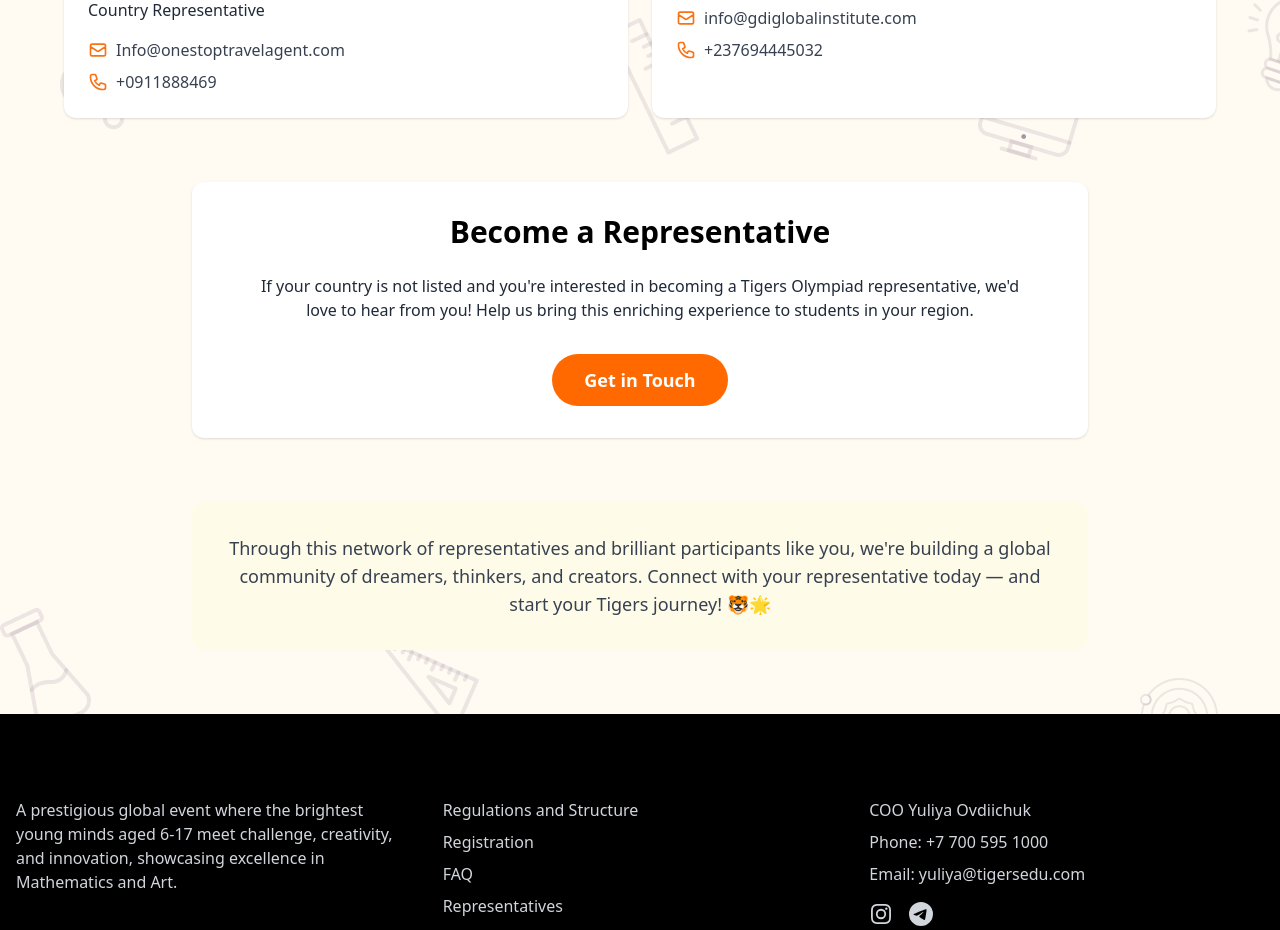
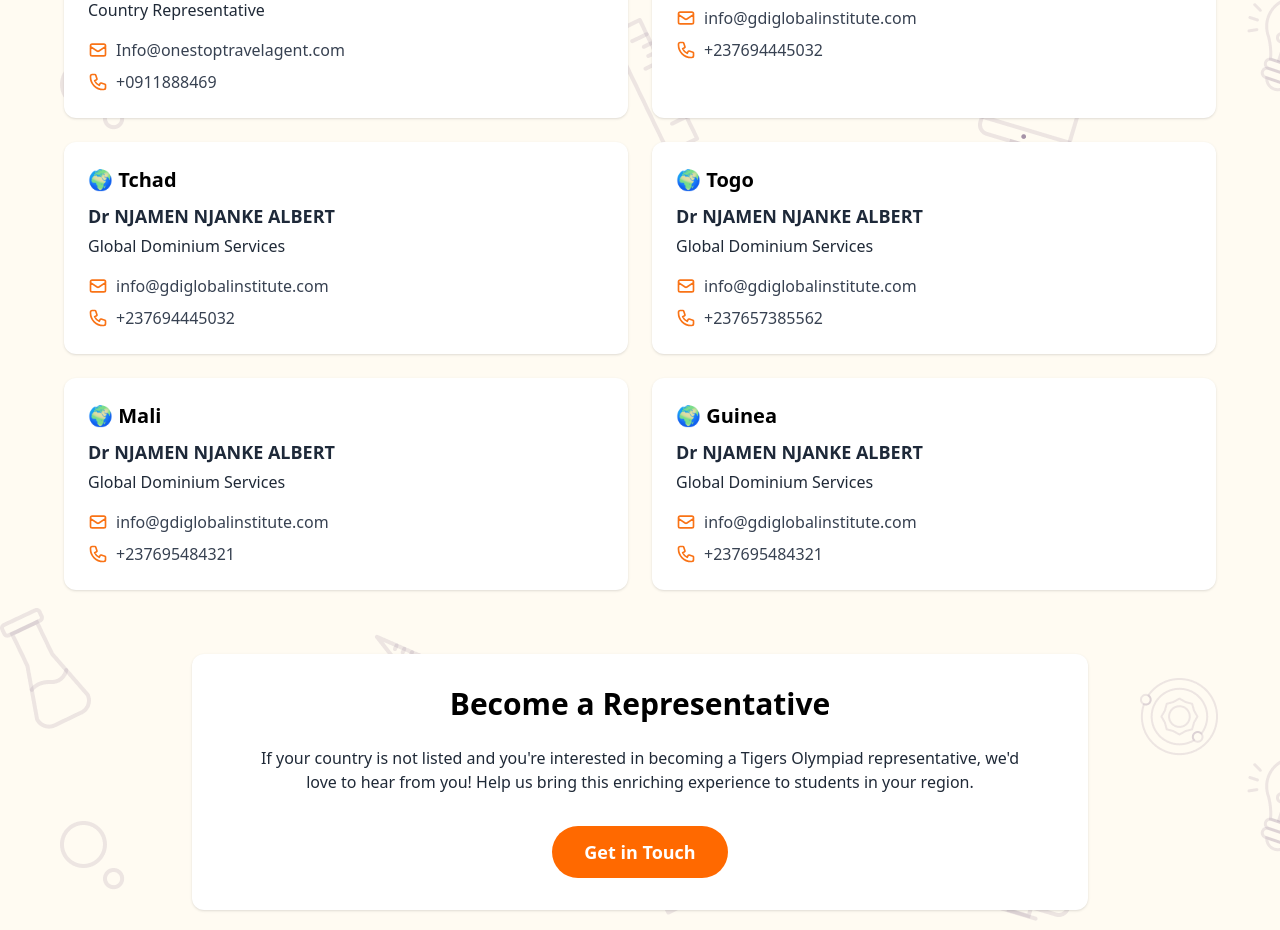
Before and after one commit to VladNaboka/olympiad_tiger_site, a Next.js app: page /representatives in a window 1280 px wide. Shown: the part 1524-2454 px from the top of the page. Built offline with nearby package versions, Linux system fonts and the light colour scheme.

Commit message:
mini fix

```diff
--- a/src/app/news/page.js
+++ b/src/app/news/page.js
@@ -92,16 +92,22 @@
               <div className="relative h-20 md:h-24 w-full mb-4 md:mb-6">
                 <Image
                   src="/image/news/mycombe_logo.png"
-                  alt="Wycombe Abbey School"
+                  alt="Wycombe Abbey International"
                   fill
                   className="object-contain"
                 />
               </div>
-              <h4 className="text-lg md:text-xl font-semibold text-gray-800 mb-2 md:mb-3">WYCOMBE ABBEY SCHOOL</h4>
+              <h4 className="text-lg md:text-xl font-semibold text-gray-800 mb-2 md:mb-3">WYCOMBE ABBEY INTERNATIONAL</h4>
               <a href="http://www.wycombeabbey.com" className="text-purple-600 underline hover:text-purple-800 text-base md:text-lg">
                 www.wycombeabbey.com
               </a>
-              <p className="text-sm md:text-base text-gray-600 mt-2">download the brochure</p>
+              <a
+                href="/files_download/MATH 2026.pdf"
+                download
+                className="text-sm md:text-base text-gray-600 mt-2 hover:text-purple-600 cursor-pointer underline block"
+              >
+                download the brochure
+              </a>
             </div>
 
             {/* Row 1, Col 2: Math Image */}
@@ -163,7 +169,7 @@
                 <div className="text-7xl mr-6 flex-shrink-0">
                   🥇
                 </div>
-                <span className="text-xl font-bold text-gray-900">2-week camp SUMMER 2027 (US or UK)</span>
+                <span className="text-xl font-bold text-gray-900">2 weeks summer camp, 2027 (US or UK)</span>
               </div>
 
               {/* Silver Prize */}
@@ -171,7 +177,7 @@
                 <div className="text-7xl mr-6 flex-shrink-0">
                   🥈
                 </div>
-                <span className="text-xl font-bold text-gray-900">2-week camp SUMMER 2027 (Europe or Asia)</span>
+                <span className="text-xl font-bold text-gray-900">2 weeks summer camp, 2027 (Europe or Asia)</span>
               </div>
 
               {/* Bronze Prize */}
--- a/src/app/representatives/page.js
+++ b/src/app/representatives/page.js
@@ -43,7 +43,39 @@
     role: "Country Representative",
     email: "info@gdiglobalinstitute.com",
     phone: "+237694445032"
-  }
+  },
+  {
+    id: 6,
+    country: "Tchad",
+    name: "Dr NJAMEN NJANKE ALBERT",
+    role: "Global Dominium Services",
+    email: "info@gdiglobalinstitute.com",
+    phone: "+237694445032"
+  },
+  {
+    id: 7,
+    country: "Togo",
+    name: "Dr NJAMEN NJANKE ALBERT",
+    role: "Global Dominium Services",
+    email: "info@gdiglobalinstitute.com",
+    phone: "+237657385562"
+  },
+  {
+    id: 8,
+    country: "Mali",
+    name: "Dr NJAMEN NJANKE ALBERT",
+    role: "Global Dominium Services",
+    email: "info@gdiglobalinstitute.com",
+    phone: "+237695484321"
+  },
+  {
+    id: 9,
+    country: "Guinea",
+    name: "Dr NJAMEN NJANKE ALBERT",
+    role: "Global Dominium Services",
+    email: "info@gdiglobalinstitute.com",
+    phone: "+237695484321"
+  },
 ];
 
 export default function Representatives() {
--- a/src/app/rules/page.js
+++ b/src/app/rules/page.js
@@ -101,9 +101,9 @@
     title: "🏅 Awards",
     content: `Based on the final results, winners and prizewinners receive:
 
-🏆 1st place: Trip to a summer camp in Greece (summer 2026)
-🥈 2nd place: Graphic tablet
-🥉 3rd place: Professional art set
+🏆 1st place: 2 weeks summer camp, 2027 (US or UK)
+🥈 2nd place: 2 weeks summer camp, 2027 (Europe or Asia)
+🥉 3rd place: graphic tablet
 
 All finalists receive international certificates and invitations to future Tigers exhibitions.`
   },
```
Also changed, not shown: 1 other file (tests, documents, lock files or other folders).
